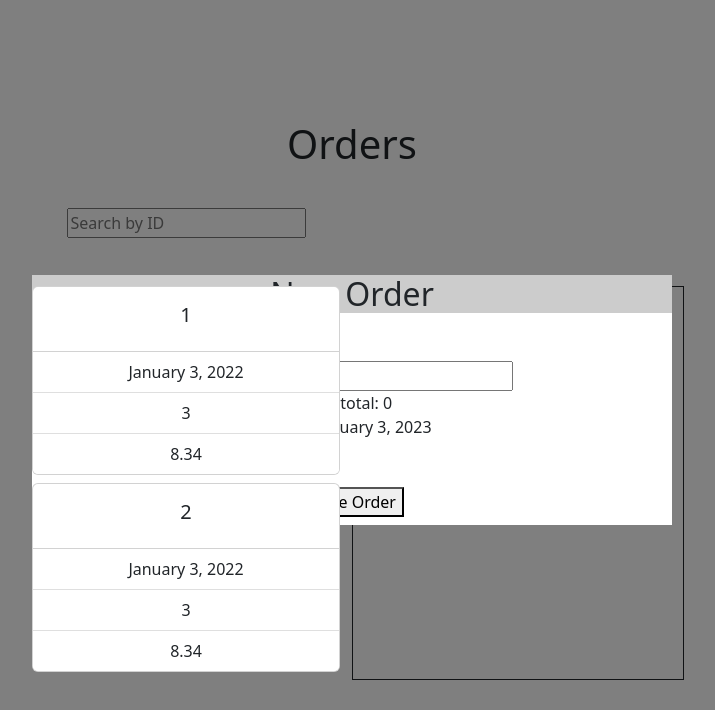
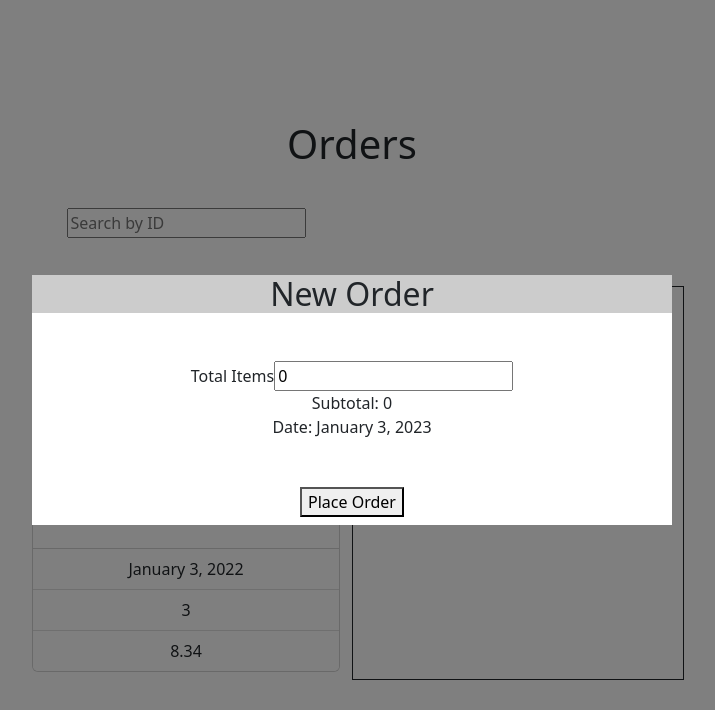
Before and after one commit to yresnico/teamsRecovery, a React (Create React App) app in the folder client/client-app/: page /orders in a window 1280 px wide. Both pictures are taken after a click on the button "New Order +". Shown: the top 710 px of the page, without its empty margins (288-1003 px from the left). Built offline with nearby package versions, Linux system fonts and the light colour scheme.

Commit message:
fixed modal

```diff
--- a/client/client-app/src/components/OrderModal.js
+++ b/client/client-app/src/components/OrderModal.js
@@ -46,7 +46,7 @@ function OrderModal(props) {
     }
     if(props.making) {
         return (
-            <div className="order-modal-form" onClick={handleClose}>
+            <div className="order-modal-form" style={{zIndex: '3'}} onClick={handleClose}>
                 <div className="order-modal-content" onClick={e => {e.stopPropagation()}}>
                     <div className="order-modal-title"><h2>New Order</h2></div>
 
```
